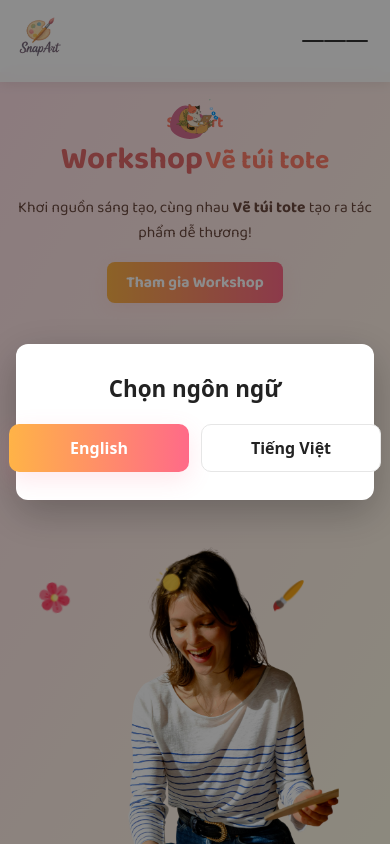
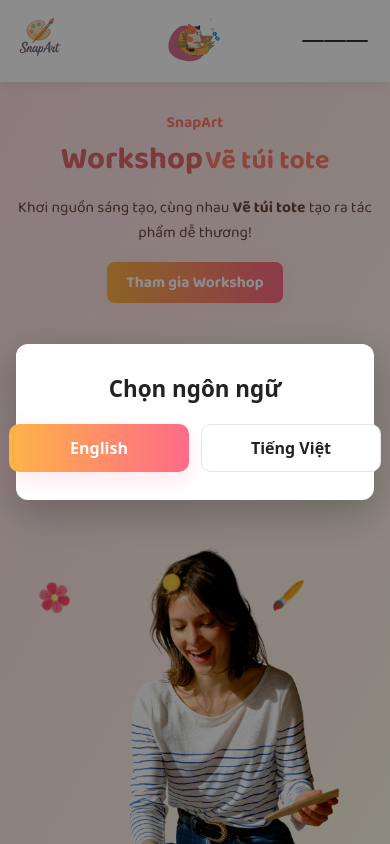
Before and after one commit to TrungTienns/SnapArt, a React (Vite) app: page / in a window 390 px wide. Shown: the top 844 px of the page. Built offline with nearby package versions, Linux system fonts and the light colour scheme.

Commit message:
fix animation

```diff
--- a/src/layout/Header/Header.jsx
+++ b/src/layout/Header/Header.jsx
@@ -3,7 +3,7 @@ import { Link } from 'react-router-dom';
 import './Header.scss';
 import logo from '../../assets/logo.png';
 import Lottie from 'lottie-react';
-import cuteCatWork from '../../assets/animation/CuteCatWorks.json'; // Thêm animation
+import cuteCatWork from '../../assets/animation/CuteCatWorks.json'; // Animation
 
 function Header() {
   const [open, setOpen] = useState(false);
@@ -40,9 +40,7 @@ function Header() {
   const scrollToFooter = (e) => {
     e.preventDefault();
     const footer = document.getElementById('footer');
-    if (footer) {
-      footer.scrollIntoView({ behavior: 'smooth' });
-    }
+    if (footer) footer.scrollIntoView({ behavior: 'smooth' });
     setOpen(false);
   };
 
@@ -52,7 +50,7 @@ function Header() {
       role="banner"
     >
       <div className="header-inner">
-        {/* Logo only */}
+        {/* Logo */}
         <div className="header-left">
           <Link to="/" className="brand" aria-label="SnapArt Homepage">
             <img src={logo} alt="SnapArt logo" className="brand-logo" />
@@ -83,11 +81,6 @@ function Header() {
             Đi với tôi nào!
           </button>
 
-          {/* Cute Cat Animation */}
-          <div className="header-animation">
-            <Lottie animationData={cuteCatWork} loop={true} />
-          </div>
-
           <button
             className={`menu-toggle ${open ? 'open' : ''}`}
             onClick={() => setOpen((prev) => !prev)}
@@ -99,6 +92,11 @@ function Header() {
             <span></span>
           </button>
         </div>
+
+        {/* Cute Cat Animation */}
+        <div className="header-animation">
+          <Lottie animationData={cuteCatWork} loop={true} />
+        </div>
       </div>
 
       {open && (
--- a/src/layout/Header/Header.scss
+++ b/src/layout/Header/Header.scss
@@ -24,7 +24,7 @@
 
 /* ====== Padding để tránh header che nội dung ====== */
 body, main, .about-page {
-  padding-top: 88px; /* chiều cao header mặc định */
+  padding-top: 88px;
 }
 
 /* ====== Bố cục ====== */
@@ -36,6 +36,7 @@ body, main, .about-page {
   justify-content: space-between;
   padding: 12px 40px;
   gap: 36px;
+  position: relative;
 }
 
 /* ====== Logo ====== */
@@ -94,11 +95,13 @@ body, main, .about-page {
   width: 100%;
 }
 
-/* ====== CTA + Animation ====== */
+/* ====== CTA ====== */
 .header-right {
-  display: inline-flex;
+  display: flex;
   align-items: center;
   gap: 28px;
+  position: relative;
+  z-index: 10; /* đảm bảo CTA trên animation */
 }
 
 .cta {
@@ -116,18 +119,6 @@ body, main, .about-page {
 .cta:hover {
   transform: scale(1.05);
   box-shadow: 0 8px 22px rgba(255, 105, 135, 0.45);
-}
-
-/* ====== Animation CuteCatWork ====== */
-.header-animation {
-  width: 60px;
-  height: 60px;
-  cursor: pointer;
-  transition: transform 0.3s ease;
-}
-
-.header-animation:hover {
-  transform: scale(1.1);
 }
 
 /* ====== Menu Toggle ====== */
@@ -166,11 +157,31 @@ body, main, .about-page {
   z-index: 40;
 }
 
+/* ====== Animation Cute Cat ====== */
+.header-animation {
+  position: absolute;
+  left: 60%; /* tăng giá trị để xích sang phải */
+  top: 50%;
+  transform: translate(250%, -50%); /* căn giữa animation theo vị trí left */
+  width: 80px;
+  height: 80px;
+  z-index: 0; /* dưới button */
+}
+
+@keyframes floatCat {
+  0%, 100% {
+    transform: translateY(-50%) translateX(0);
+  }
+  50% {
+    transform: translateY(-50%) translateX(-5px);
+  }
+}
+
 /* ====== Responsive ====== */
 @media (max-width: 880px) {
   .main-nav {
     position: fixed;
-    top: 60px; /* chiều cao header */
+    top: 60px;
     right: 12px;
     left: 12px;
     background: rgba(255, 255, 255, 0.95);
@@ -195,19 +206,19 @@ body, main, .about-page {
     display: none;
   }
 
-  /* Animation ra giữa khi responsive */
+  /* Mèo nằm giữa header trên mobile nhưng vẫn không đè nút */
   .header-animation {
     position: absolute;
     left: 50%;
-    top: 100%;
-    transform: translateX(-50%);
+    top: 50%;
+    transform: translate(-50%, -50%);
     width: 80px;
     height: 80px;
-    margin-top: 12px;
+    z-index: 0; /* đảm bảo không đè các button */
   }
 
-  body, main, .about-page {
-    padding-top: 88px;
+  .header-right {
+    justify-content: flex-end;
   }
 }
 
@@ -230,9 +241,8 @@ body, main, .about-page {
   }
 
   .header-animation {
-    width: 60px;
-    height: 60px;
-    margin-top: 8px;
+    width: 64px;
+    height: 64px;
   }
 
   body, main, .about-page {
```
